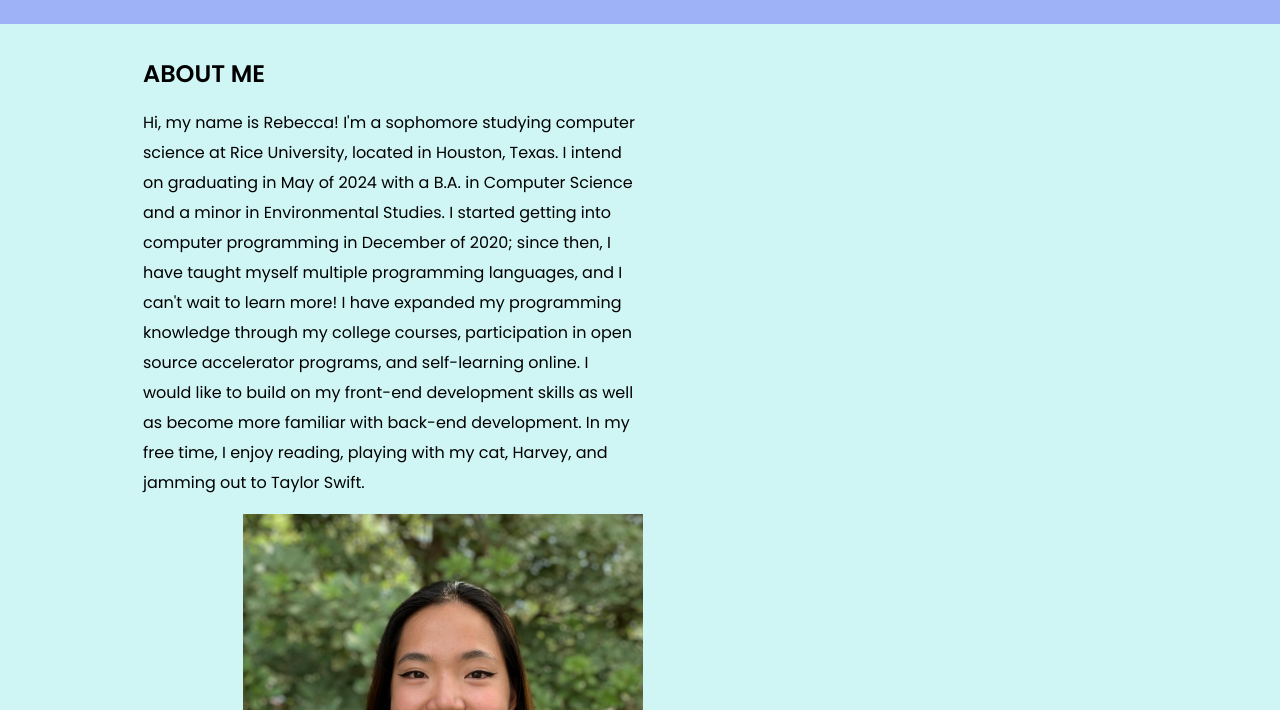
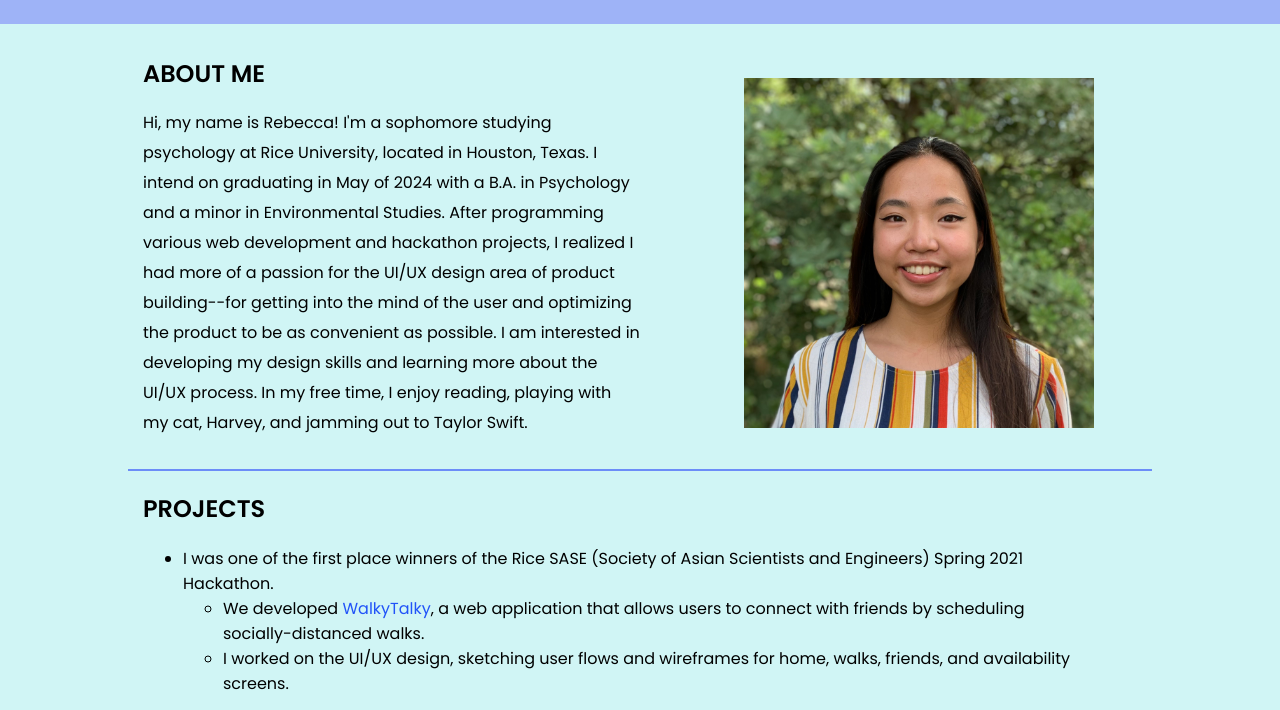
Before and after one commit to rebecca-yee/rebecca-yee.github.io, a plain HTML site: page index.html in a window 1280 px wide. Shown: the part 90-800 px from the top of the page. Drawn offline with Linux system fonts and the light colour scheme.

Commit message:
update to match major

```diff
--- a/index.html
+++ b/index.html
@@ -32,18 +32,16 @@
         <div id="about-me-text">
           <h2>ABOUT ME</h2>
           <p>
-            Hi, my name is Rebecca! I'm a sophomore studying computer science at
-            Rice University, located in Houston, Texas. I intend on graduating
-            in May of 2024 with a B.A. in Computer Science and a minor in
-            Environmental Studies. I started getting into computer programming
-            in December of 2020; since then, I have taught myself multiple
-            programming languages, and I can't wait to learn more! I have
-            expanded my programming knowledge through my college courses,
-            participation in open source accelerator programs, and self-learning
-            online. I would like to build on my front-end development skills as
-            well as become more familiar with back-end development. In my free
-            time, I enjoy reading, playing with my cat, Harvey, and jamming out
-            to Taylor Swift.
+            Hi, my name is Rebecca! I'm a sophomore studying psychology at Rice
+            University, located in Houston, Texas. I intend on graduating in May
+            of 2024 with a B.A. in Psychology and a minor in Environmental
+            Studies. After programming various web development and hackathon
+            projects, I realized I had more of a passion for the UI/UX design
+            area of product building--for getting into the mind of the user and
+            optimizing the product to be as convenient as possible. I am
+            interested in developing my design skills and learning more about
+            the UI/UX process. In my free time, I enjoy reading, playing with my
+            cat, Harvey, and jamming out to Taylor Swift.
           </p>
         </div>
         <img id="profile" src="./media/main/rebecca.jpg" />
@@ -52,12 +50,6 @@
       <section id="projects">
         <h2>PROJECTS</h2>
         <ul>
-          <li class="project">
-            I was a mentee for
-            <a href="https://riceapps.org" target="_blank">RiceApps'</a> Open
-            Source Accelerator (OSA) program. I collaborated with a team to
-            further develop our app, <a href="osa.html">Second Servings</a>.
-          </li>
           <li class="project">
             I was one of the first place winners of the Rice SASE (Society of
             Asian Scientists and Engineers) Spring 2021 Hackathon.
@@ -71,8 +63,17 @@
                 >, a web application that allows users to connect with friends
                 by scheduling socially-distanced walks.
               </li>
-              <li>I worked on the UI/UX design.</li>
+              <li>
+                I worked on the UI/UX design, sketching user flows and
+                wireframes for home, walks, friends, and availability screens.
+              </li>
             </ul>
+          </li>
+          <li class="project">
+            I was a mentee for
+            <a href="https://riceapps.org" target="_blank">RiceApps'</a> Open
+            Source Accelerator (OSA) program. I collaborated with a team to
+            further develop our app, <a href="osa.html">Second Servings</a>.
           </li>
 
           <li class="project">
@@ -96,8 +97,8 @@
       <section id="skills">
         <h2>SKILLS</h2>
         <ul class="skills">
+          <li>Figma</li>
           <li>Python 3</li>
-          <li>Java</li>
         </ul>
         <ul class="skills">
           <li>HTML</li>
--- a/style.css
+++ b/style.css
@@ -81,7 +81,7 @@ a:hover {
 }
 
 #profile {
-  height: 400px;
+  height: 350px;
   margin-left: 100px;
   display: inline-block;
   flex-shrink: 0;
```
Also changed, not shown: 1 other file.
